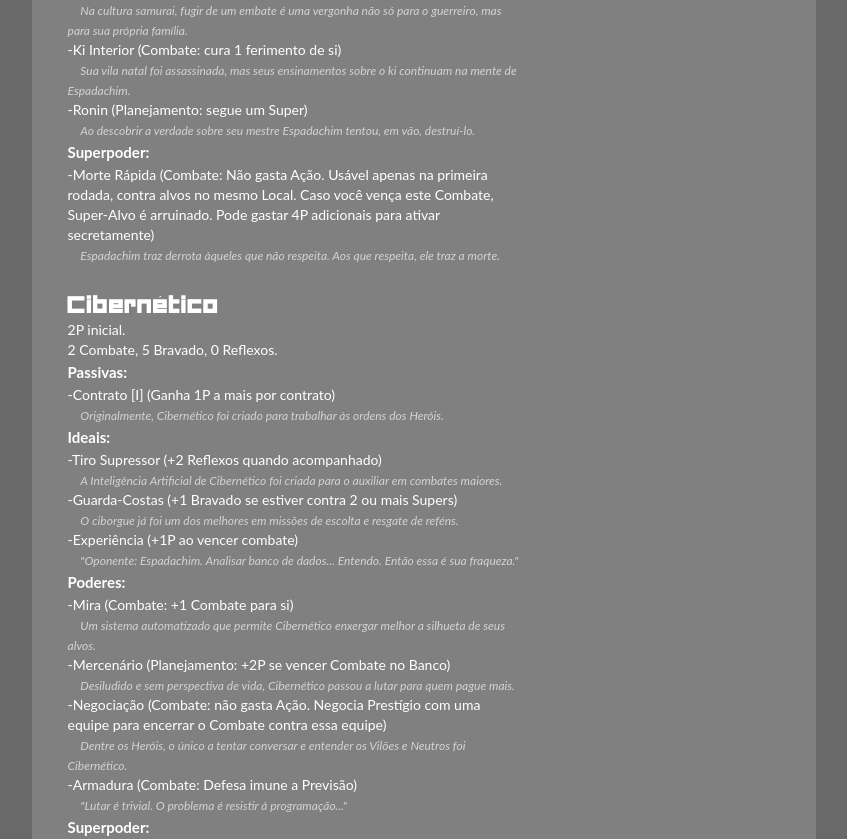
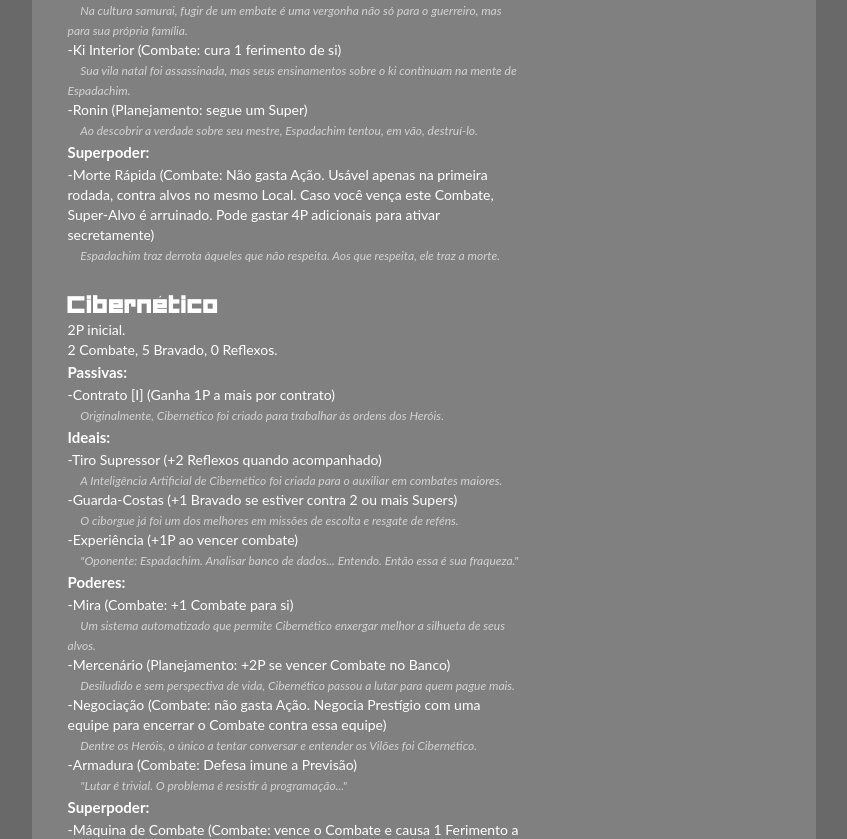
Before and after one commit to MasterProjectLC/AutropolisReference, a plain HTML site: page neutral.html in a window 1280 px wide. Shown: the part 1259-2098 px from the top of the page, without its empty margins (232-1079 px from the left). Drawn offline with Linux system fonts and the light colour scheme.

Commit message:
ciber lore fix

```diff
--- a/neutral.html
+++ b/neutral.html
@@ -79,7 +79,7 @@
                     -Ki Interior (Combate: cura 1 ferimento de si)<br>
                     <i>Sua vila natal foi assassinada, mas seus ensinamentos sobre o ki continuam na mente de Espadachim.<br></i>
                     -Ronin (Planejamento: segue um Super)<br>
-                    <i>Ao descobrir a verdade sobre seu mestre Espadachim tentou, em vão, destruí-lo. <br></i>
+                    <i>Ao descobrir a verdade sobre seu mestre, Espadachim tentou, em vão, destruí-lo. <br></i>
                     <strong>Superpoder:</strong><br>
                     -Morte Rápida (Combate: Não gasta Ação. Usável apenas na primeira rodada, contra alvos no mesmo Local. Caso você vença este Combate,
                     Super-Alvo é arruinado. Pode gastar 4P adicionais para ativar secretamente)<br>
@@ -106,7 +106,7 @@
                     -Mercenário (Planejamento: +2P se vencer Combate no Banco)<br>
                     <i>Desiludido e sem perspectiva de vida, Cibernético passou a lutar para quem pague mais.<br></i>
                     -Negociação (Combate: não gasta Ação. Negocia Prestígio com uma equipe para encerrar o Combate contra essa equipe)<br>
-                    <i>Dentre os Heróis, o único a tentar conversar e entender os Vilões e Neutros foi Cibernético.<br></i>
+                    <i>Dentre os Heróis, o único a tentar conversar e entender os Vilões foi Cibernético.<br></i>
                     -Armadura (Combate: Defesa imune a Previsão)<br>
                     <i>"Lutar é trivial. O problema é resistir à programação..."<br></i>
                     <strong>Superpoder:</strong><br>
```
